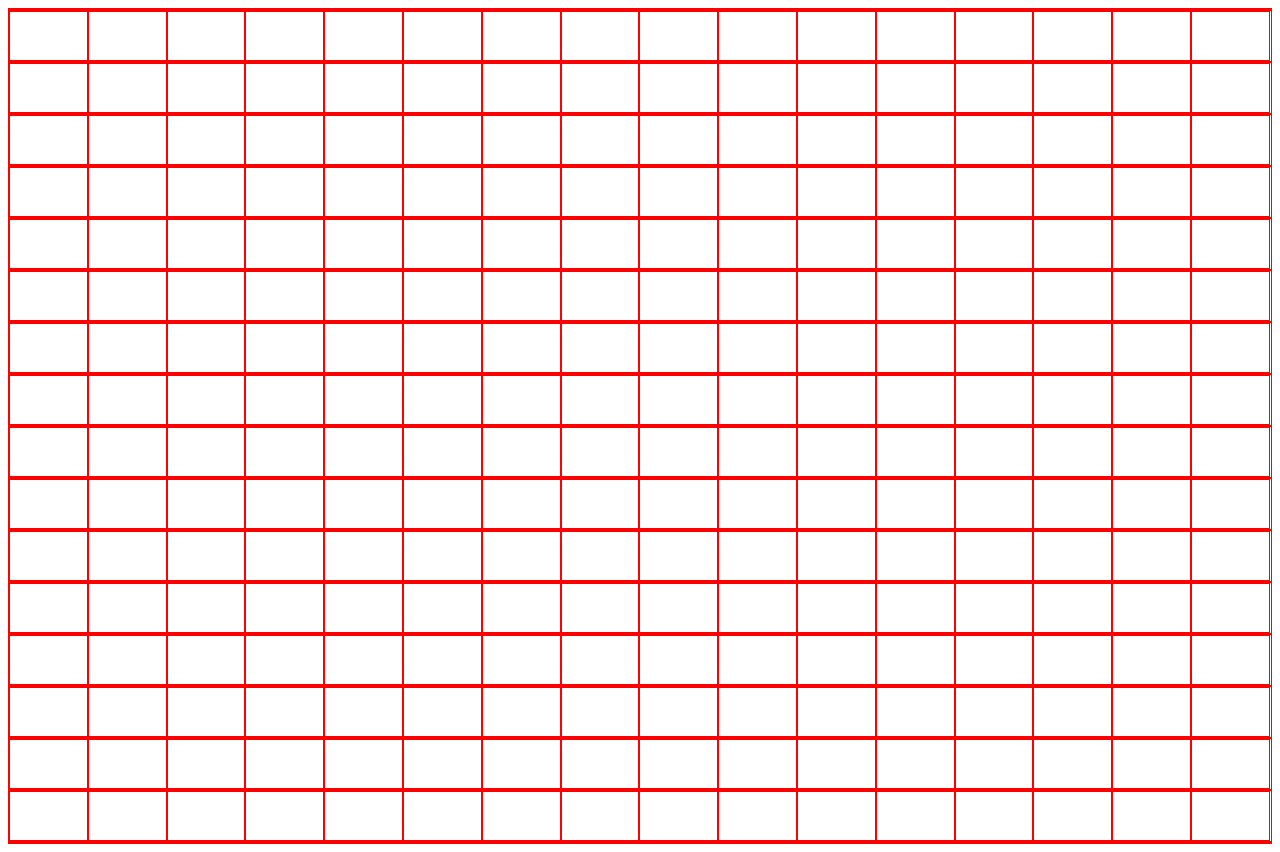
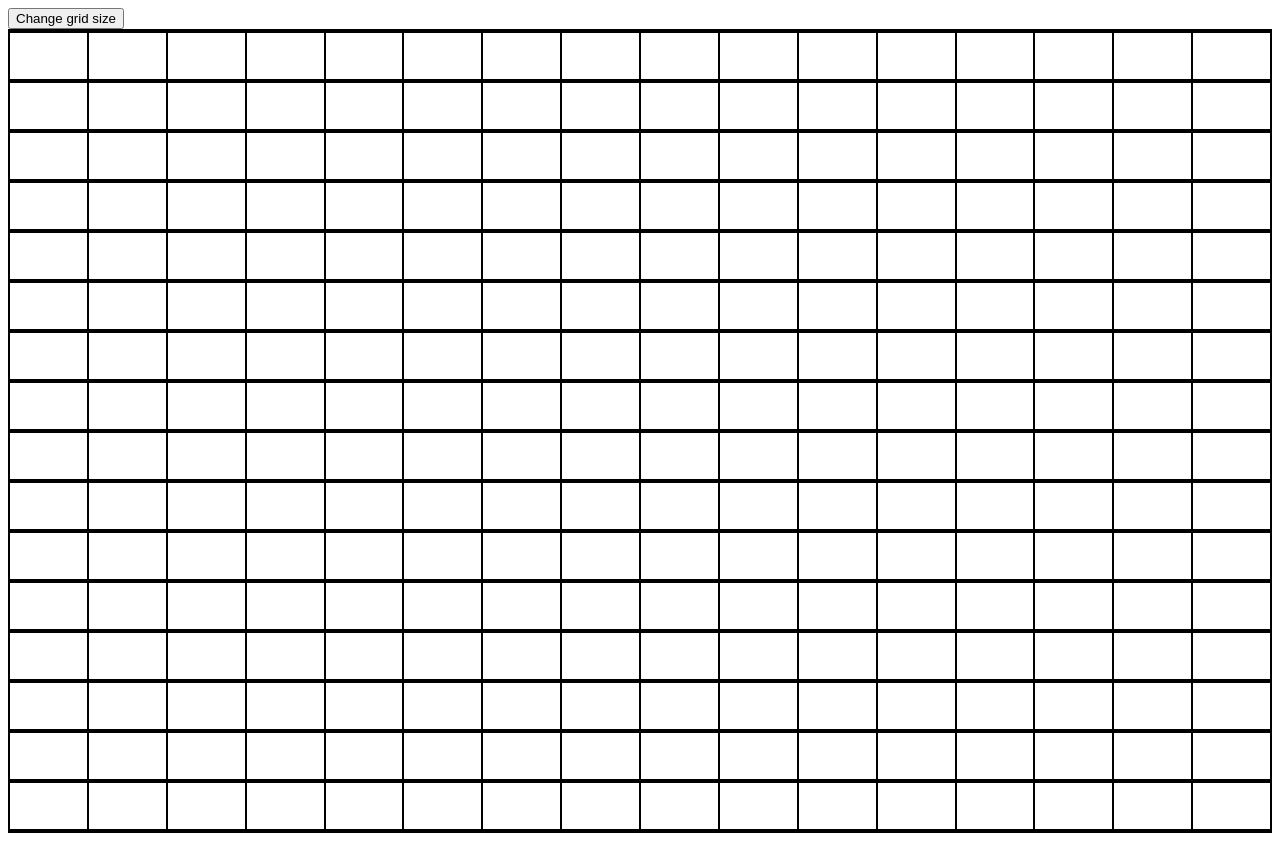
Before and after one commit to AhmadNajiKam/Etch-A-Sketch, a plain HTML site: page index.html in a window 1280 px wide. Drawn offline with Linux system fonts and the light colour scheme.

Commit message:
Add a button to change grid cells count

```diff
--- a/main.css
+++ b/main.css
@@ -1,17 +1,17 @@
 .column {
-  border: solid red 1px;
-  min-width: 6vw;
+  border: solid black 0.5px;
+  flex: 1;
 }
 
 .row {
-  border: solid red 1px;
-  min-height: 6.25vh;
+  border: solid black 0.5px;
   display: flex;
+  flex: 1;
 }
 
 .container {
-  border-top: solid red 2px;
-  border-bottom: solid red 2px;
+  border-top: solid black 2px;
+  border-bottom: solid black 2px;
   min-height: 100vh;
   display: flex;
   flex-direction: column;
--- a/main.js
+++ b/main.js
@@ -1,11 +1,13 @@
 const container = document.querySelector(".container");
 let color = "blue";
-for (let i = 1; i <= 16; i++) {
+
+const displayGrid = (count = 16) => {
+  for (let i = 1; i <= count; i++) {
     const row = document.createElement("div");
-  row.classList.add("row");
-  for (let j = 1; j <= 16; j++) {
+    row.classList.add("row", "cell");
+    for (let j = 1; j <= count; j++) {
       const col = document.createElement("div");
-    col.classList.add("column");
+      col.classList.add("column", "cell");
       row.appendChild(col);
     }
     container.appendChild(row);
@@ -17,4 +19,19 @@ cols.forEach((x) => {
       x.style.backgroundColor = color;
 
     });
-})
+  });
+};
+const clearGrid = () => {
+  const clear = document.querySelectorAll(".cell");
+  clear.forEach(x => x.remove());
+};
+const btn = document.createElement("button");
+btn.textContent = "Change grid size";
+const body = document.querySelector("body");
+body.insertBefore(btn, container);
+btn.addEventListener("click", () => {
+  const gridNumber = Number(prompt("Enter the number of rows/columns you want : "));
+  clearGrid();
+  displayGrid(gridNumber);
+});
+displayGrid();
```
Lines whose indentation alone changed are shown as unchanged.
